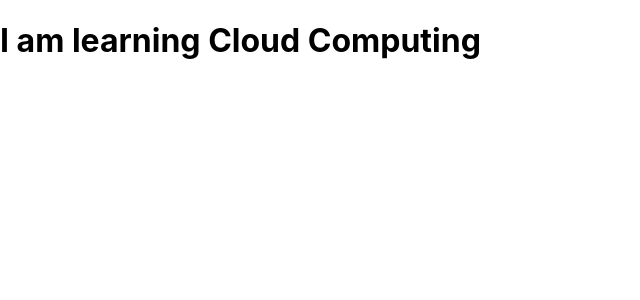
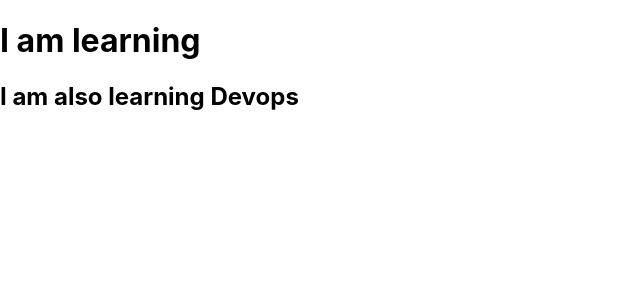
Before and after one commit to raeelhaider/reactapp1, a React (Create React App) app: page / in a window 1280 px wide. Shown: the top 300 px of the page, without its empty margins (0-640 px from the left). Built offline with nearby package versions, Linux system fonts and the light colour scheme.

Commit message:
update in technology.js

```diff
--- a/src/App.js
+++ b/src/App.js
@@ -7,7 +7,7 @@ import Technology from './technology.js';
 function App() {
   return (
     <div>
-      <Technology latest="Cloud Computing"/>
+      <Technology latest1="Cloud Computing" latest2="Devops"/>
     </div>
   );
 }
--- a/src/technology.js
+++ b/src/technology.js
@@ -4,6 +4,7 @@ function Technology (props) {
     return (
         <div>
             <h1> I am learning {props.latest} </h1>
+            <h2> I am also learning {props.latest2} </h2>
 
         </div>
     )
```
Also changed, not shown: 1 other file (tests, documents, lock files or other folders).
